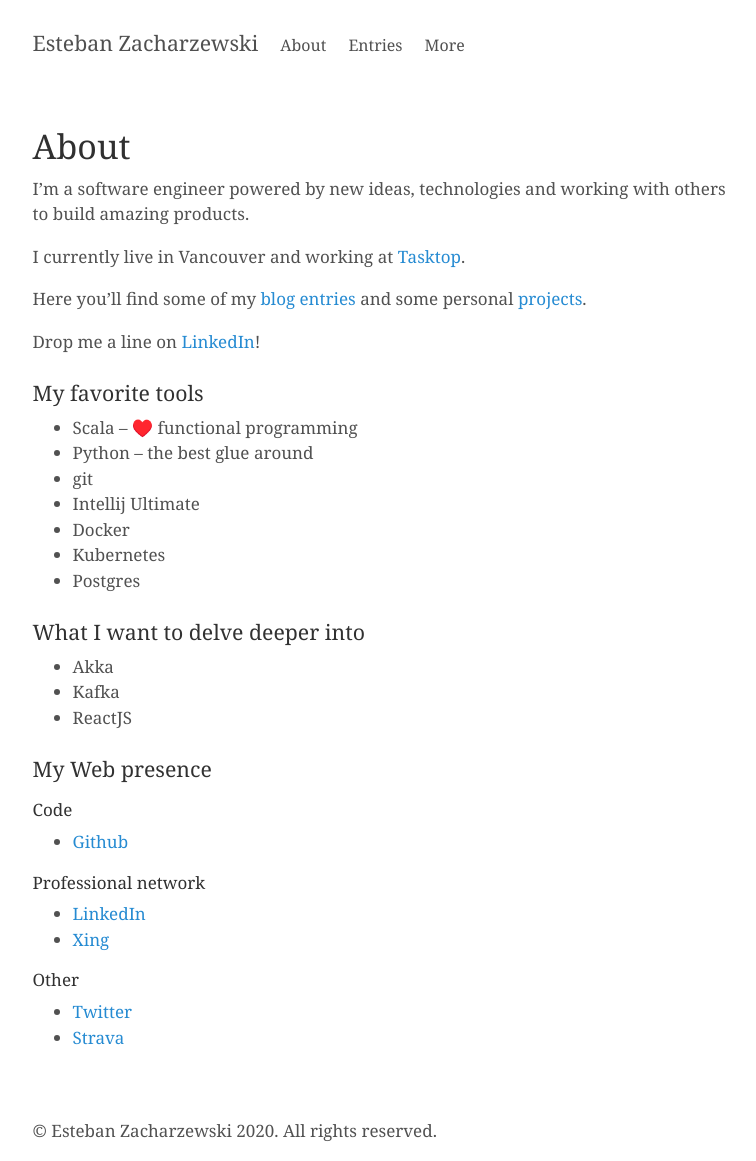
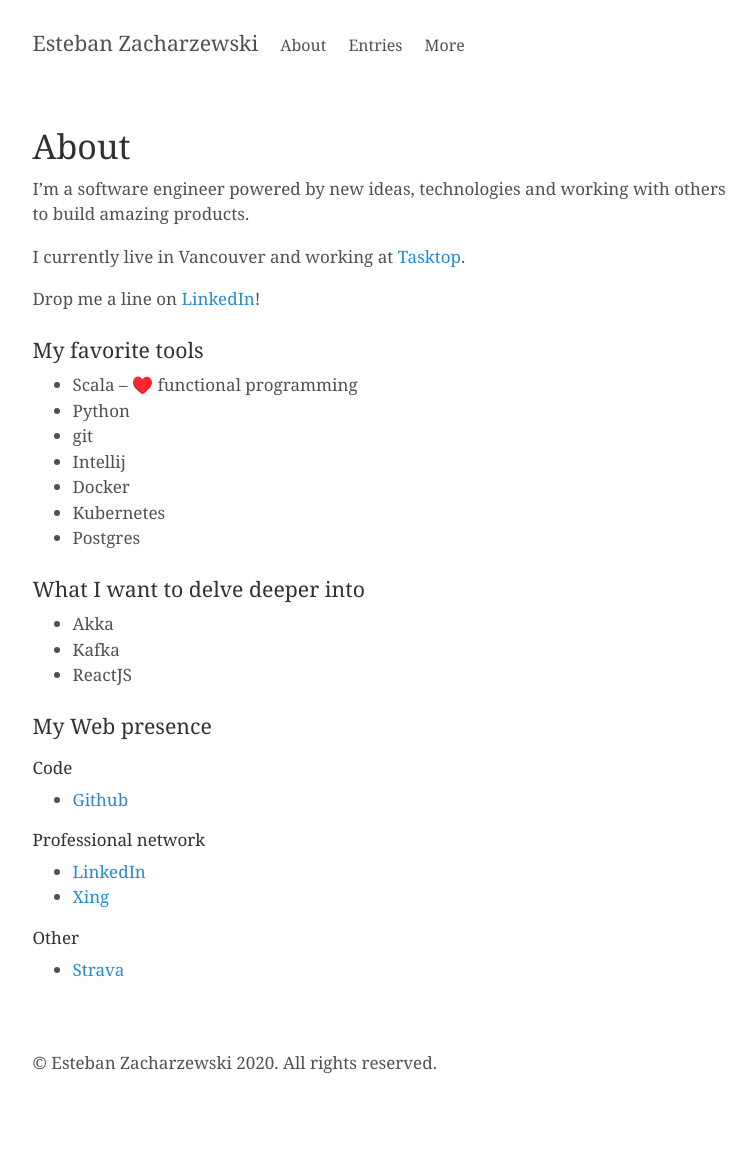
Before and after one commit to stzr1123/stzr1123.github.io, a Jekyll site: the page built from about.md, in a window 1280 px wide, cut to the strip 104-1265 px from the top of the page. Shown: the whole strip, without its empty margins (259-1015 px from the left). Built offline with Jekyll 4.4.1, drawn with Linux system fonts in a browser that asks for light colours; after the commit the page ends 1197 px from its top, so only the background shows below that.

Commit message:
remove entries

```diff
--- a/about.md
+++ b/about.md
@@ -7,15 +7,13 @@ I'm a software engineer powered by new ideas, technologies and working with othe
 
 I currently live in Vancouver and working at [Tasktop](https://www.tasktop.com/).
 
-Here you'll find some of my [blog entries](/entries) and some personal [projects](/projects).
-
 Drop me a line on [LinkedIn](https://www.linkedin.com/in/esteban-zacharzewski)!
 
 ### My favorite tools
 * Scala -- ♥️ functional programming
-* Python -- the best glue around
+* Python
 * git
-* Intellij Ultimate
+* Intellij
 * Docker
 * Kubernetes
 * Postgres
@@ -35,5 +33,4 @@ Drop me a line on [LinkedIn](https://www.linkedin.com/in/esteban-zacharzewski)!
 * [Xing](https://www.xing.com/profile/Esteban_Zacharzewski)
 
 #### Other
-* [Twitter](https://twitter.com/estebanzachar)
 * [Strava](https://www.strava.com/athletes/9632376)
```
Also changed, not shown: more.md (+1 -2 lines), _drafts/2015-04-06-southwest-camping.md (renamed from _posts/2015-04-06-southwest-camping.md), _drafts/2016-02-14-st-valentines-day.md (renamed from _posts/2016-02-14-st-valentines-day.md), _drafts/2016-08-09-thoughts-pacific-coast-cycling.md (renamed from _posts/2016-08-09-thoughts-pacific-coast-cycling.md), _drafts/2017-06-28-hackathon-booking-dot-com.md (renamed from _posts/2017-06-28-hackathon-booking-dot-com.md), _drafts/projects.md (renamed from projects.md).
